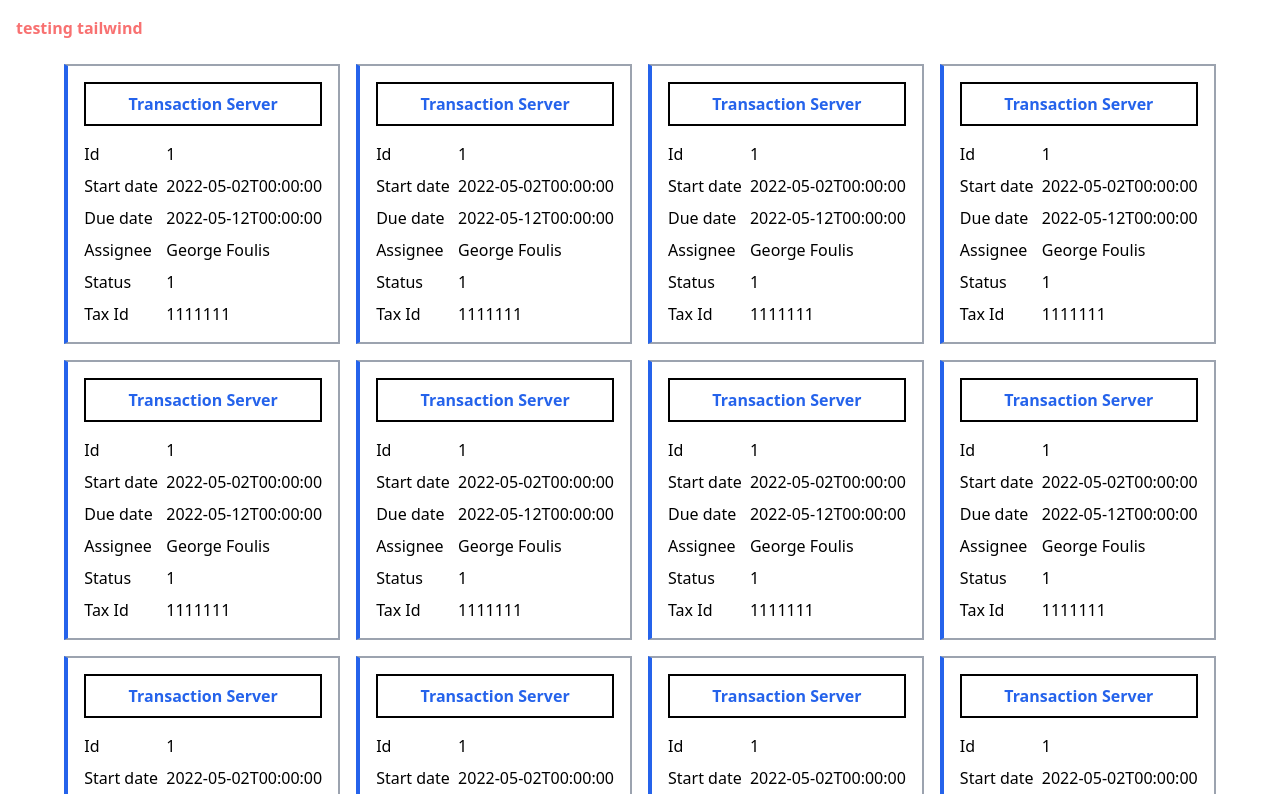
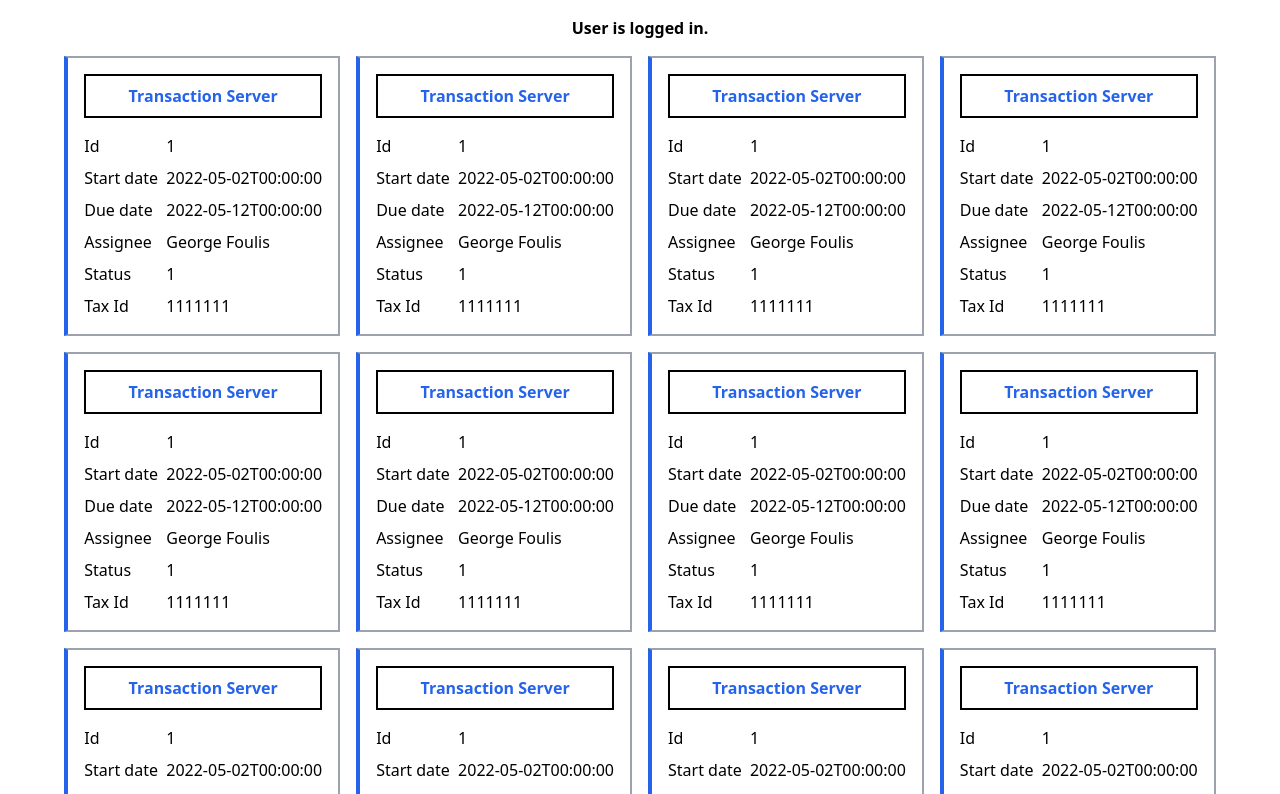
Before and after one commit to cursedDev/unixfor-test, a React (Create React App) app: page / in a window 1280 px wide. Shown: the top 794 px of the page. Built offline with nearby package versions, Linux system fonts and the light colour scheme.

Commit message:
better way to handle axios setup, doubleClick function for ticket card added

```diff
--- a/src/App.js
+++ b/src/App.js
@@ -1,4 +1,4 @@
-import { useState } from "react";
+import { useEffect, useState } from "react";
 import { TickesList } from "./organisms/ticketsList";
 import { Login } from "./login";
 
@@ -8,26 +8,30 @@ import "react-toastify/dist/ReactToastify.css";
 // mock data
 import { ticketsMock } from "./services";
 
+import "./axiosConfig";
+
 function App() {
   const [loggedIn, setLoggedIn] = useState(true);
 
-  const notify = () => toast("Wow so easy!");
+  const [tickets, setTickets] = useState([]);
+
+  useEffect(() => {
+    setTickets([...ticketsMock]);
+  }, []);
 
   return (
     <div className="App">
-      <div className="h-screen w-screen flex flex-col px-4 py-4">
-        {loggedIn ? (
-          <>
-            <span className="font-bold text-red-400">testing tailwind</span>
-            <br />
-            <TickesList tickets={ticketsMock} />
-          </>
-        ) : (
-          <Login />
-        )}
-        <button onClick={notify}>test toast!</button>
-        <ToastContainer />
-      </div>
+      {loggedIn ? (
+        <div className="flex flex-col gap-4 py-4 px-4">
+          <span className="flex w-full justify-center text-center font-bold text-black">
+            User is logged in.
+          </span>
+          <TickesList tickets={tickets} setTickets={setTickets} />
+        </div>
+      ) : (
+        <Login setLoggedIn={setLoggedIn} />
+      )}
+      <ToastContainer />
     </div>
   );
 }
--- a/src/atoms/ticketsListEntry.js
+++ b/src/atoms/ticketsListEntry.js
@@ -1,10 +1,21 @@
-export const TicketsListEntry = ({ ticket }) => {
+import { useSingleAndDoubleClick } from "../helpers";
+
+export const TicketsListEntry = ({ ticket, updateStatus }) => {
+  // handling double click to make api call
+  const click = useSingleAndDoubleClick(
+    () => {},
+    () => updateStatus(ticket.Id)
+  );
+
   return (
     <div className="border-2 border-gray-400 border-l-4 border-l-blue-600">
       <div className="py-4 px-4 flex flex-col gap-4 justify-center">
-        <div className="place-self-center text-center border-2 py-2 border-black w-full">
+        <button
+          onClick={click}
+          className="place-self-center text-center border-2 py-2 border-black w-full"
+        >
           <span className="font-bold text-blue-600">{ticket?.Name}</span>
-        </div>
+        </button>
         <div className="grid grid-cols-3 gap-2 w-full">
           <FieldRow label={"Id"}>
             <span>{ticket?.Id}</span>
--- /dev/null
+++ b/src/axiosConfig.js
@@ -0,0 +1,5 @@
+import axios from "axios";
+
+let baseURL = "https://frontendtest.unixfor.gr";
+
+axios.defaults.baseURL = baseURL;
--- a/src/helpers.js
+++ b/src/helpers.js
@@ -1,4 +1,6 @@
 import Moment from "react-moment";
+
+import { useState, useEffect } from "react";
 
 export const StatusDisplay = ({ status }) => {};
 
@@ -22,3 +24,27 @@ CheckAFM = RetVal
 End Function
 
 */
+
+export function useSingleAndDoubleClick(
+  actionSimpleClick,
+  actionDoubleClick,
+  delay = 250
+) {
+  const [click, setClick] = useState(0);
+
+  useEffect(() => {
+    const timer = setTimeout(() => {
+      // simple click
+      if (click === 1) actionSimpleClick();
+      setClick(0);
+    }, delay);
+
+    // the duration between this click and the previous one
+    // is less than the value of delay = double-click
+    if (click === 2) actionDoubleClick();
+
+    return () => clearTimeout(timer);
+  }, [click]);
+
+  return () => setClick((prev) => prev + 1);
+}
--- a/src/login.js
+++ b/src/login.js
@@ -1,4 +1,4 @@
-export const Login = () => {
+export const Login = ({ setLoggedIn }) => {
   return (
     <div class="h-full justify-center flex">
       <div className="flex flex-col gap-8 w-1/3 border-2 place-self-center mx-auto items bg-white shadow-md rounded px-8 pt-6 pb-8">
--- a/src/organisms/ticketsList.js
+++ b/src/organisms/ticketsList.js
@@ -1,17 +1,28 @@
 import { TicketsListEntry } from "../atoms/ticketsListEntry";
 
-export const TickesList = ({ tickets }) => {
+export const TickesList = ({ tickets, setTickets }) => {
   /* ???????
   Ο χρήστης, πατώντας σε κάποιο κουμπί στη πάνω δεξιά γωνία της οθόνης, θα μπορεί να
   μεταβάλει τον τρόπο εμφάνισης της λίστας των tickets από καρτέλες σε μορφή grid και
   αντίστροφα.
   */
+
+  const updateStatusTicket = (id) => {
+    console.log(id);
+  };
+
   return (
     <div className="flex flex-row gap-4 flex-wrap justify-center">
       {tickets &&
         tickets.length > 0 &&
         tickets.map((ticket, index) => {
-          return <TicketsListEntry key={index} ticket={ticket} />;
+          return (
+            <TicketsListEntry
+              key={index}
+              ticket={ticket}
+              updateStatus={updateStatusTicket}
+            />
+          );
         })}
     </div>
   );
--- a/src/services.js
+++ b/src/services.js
@@ -1,6 +1,23 @@
 import axios from "axios";
 
-let baseURL = "https://frontendtest.unixfor.gr";
+export const setAuthorization = (authorization) => {
+  axios.defaults.headers.common["Authorization"] = `Bearer ${authorization}`;
+};
+
+export const LoginCall = (data, onSubmission, onError) => {
+  let url = "/api/Tickets/login";
+  axios.post(url, data, onSubmission, onError);
+};
+
+export const GetTickets = (onSubmission, onError) => {
+  let url = "/api/Tickets/GetTickets";
+  axios.get(url, onSubmission, onError);
+};
+
+export const UpdateStatus = (data, onSubmission, onError) => {
+  let url = "/api/Tickets/UpdateStatus ";
+  axios.get(url, data, onSubmission, onError);
+};
 
 let ticketEntryMock = {
   Id: 1,
```
